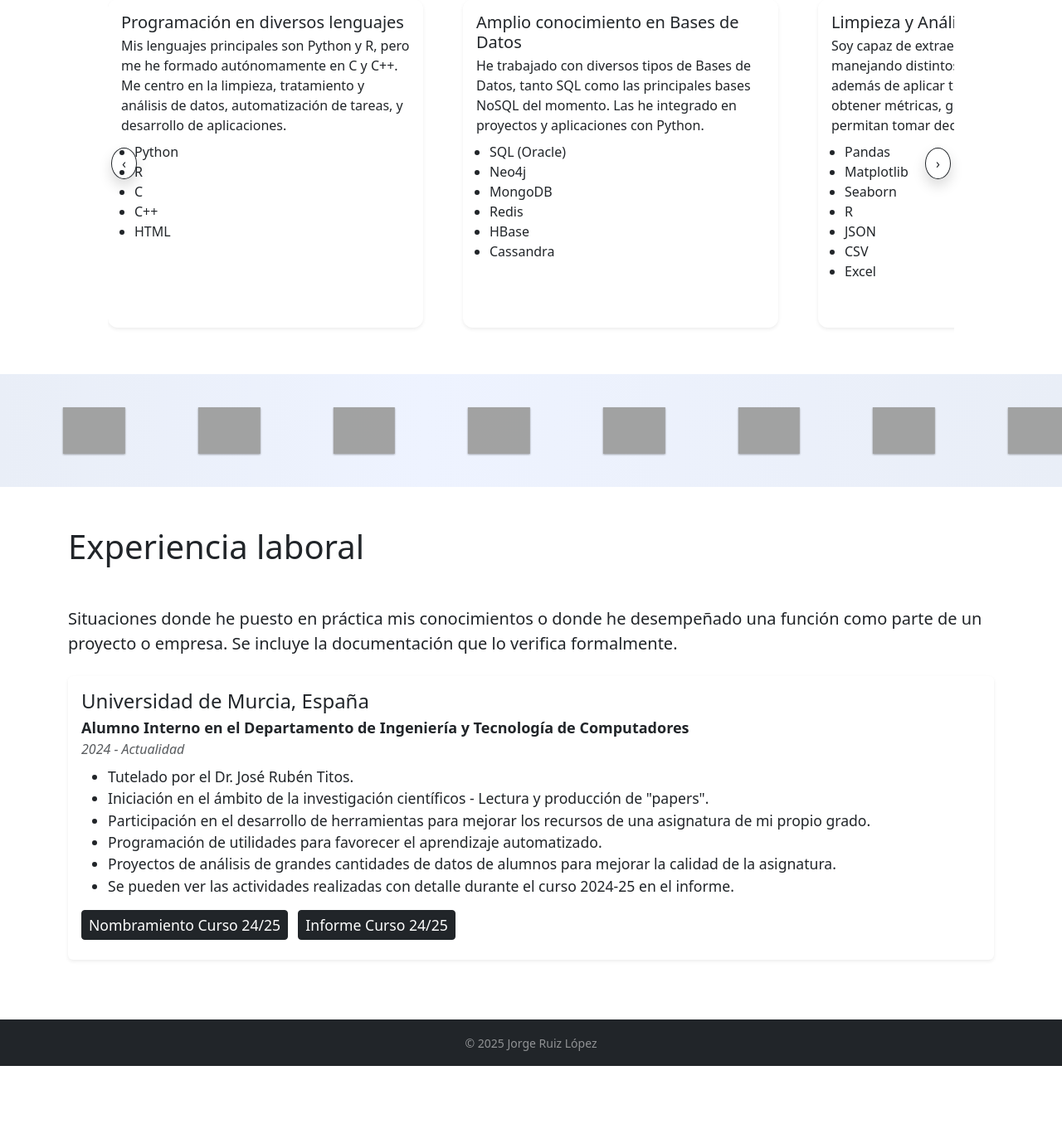
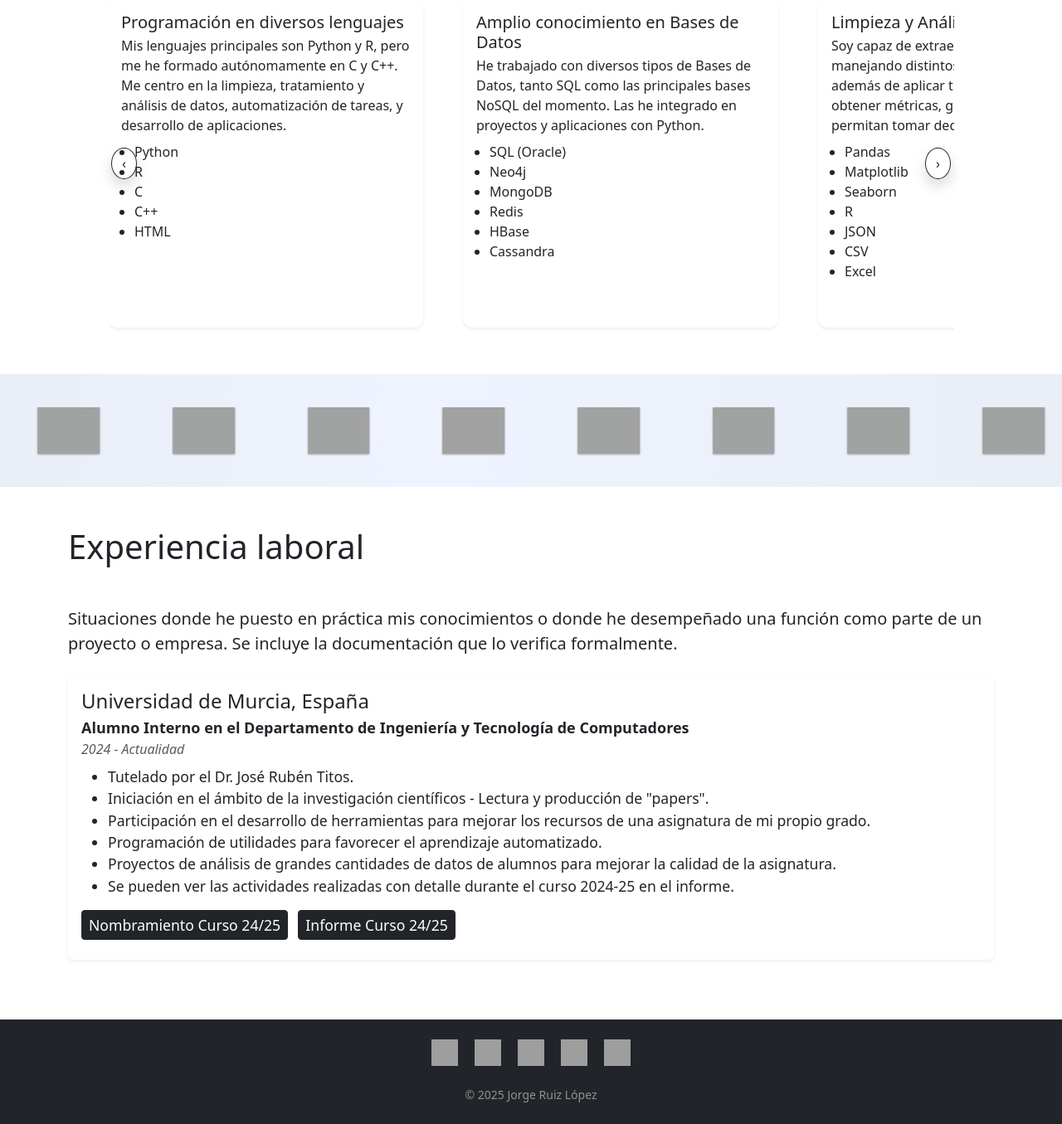
Before and after one commit to jorge-ruizl-um-es/webapp-personal, a Flask app: page /my-cv/jorgeruiz/spanish in a window 1280 px wide. Shown: the part 3194-4549 px from the top of the page at 83% size. Before the commit the page ends 4479 px from the top, so only its background shows below. Run offline with Flask 3, Linux system fonts and the light colour scheme; grey boxes are pictures that could not be loaded.

Commit message:
Adding contact information in footer.

```diff
--- a/app/blueprints/english.py
+++ b/app/blueprints/english.py
@@ -1,9 +1,10 @@
 # Gives a page for my personal profile in English
 
 from flask import Blueprint, render_template
+from app.data import data_eng
 
 english = Blueprint('english', __name__)
 
 @english.route('/my-cv/jorgeruiz/english')
 def main_eng():
-	return render_template('index_eng.html')
+	return render_template('index_eng.html', user_data=data_eng)
--- a/app/data.py
+++ b/app/data.py
@@ -92,11 +92,94 @@ data_esp = {
 		{"title": "MongoDB", "file": "https://cdn.jsdelivr.net/gh/devicons/devicon@latest/icons/mongodb/mongodb-original-wordmark.svg"},
 		{"title": "Redis", "file": "https://cdn.jsdelivr.net/gh/devicons/devicon@latest/icons/redis/redis-original-wordmark.svg"},
 		{"title": "Cassandra", "file": "https://cdn.jsdelivr.net/gh/devicons/devicon@latest/icons/cassandra/cassandra-original-wordmark.svg"},
-		{"title": "Neo4j", "file": "https://cdn.jsdelivr.net/gh/devicons/devicon@latest/icons/neo4j/neo4j-original-wordmark.svg"}
+		{"title": "Neo4j", "file": "https://cdn.jsdelivr.net/gh/devicons/devicon@latest/icons/neo4j/neo4j-original-wordmark.svg"},
+		{"title": "Anaconda", "file": "https://cdn.jsdelivr.net/gh/devicons/devicon@latest/icons/anaconda/anaconda-original-wordmark.svg"},
+		{"title": "Colab", "file": "https://cdn.jsdelivr.net/gh/devicons/devicon@latest/icons/googlecolab/googlecolab-original.svg"}
+	],
+
+	'projects': [
+		{'name': 'Bash Logger y Quiz',
+   		 'date': 'Colaborador; Junio 2025 - En marcha',
+		 'description': 'Próximamente ',
+		 'link': '',
+		 'img': ''},
+
+		 {'name': '',
+   		 'date': '',
+		 'description': '',
+		 'link': '',
+		 'img': ''},
+
+		 {'name': '',
+   		 'date': '',
+		 'description': '',
+		 'link': '',
+		 'img': ''},
+	],
+
+	'contact': [
+		{'name': 'LinkedIn',
+   		 'logo': 'https://cdn.jsdelivr.net/gh/devicons/devicon@latest/icons/linkedin/linkedin-original.svg',
+		 'url': 'https://www.linkedin.com/in/jorge-ruiz-l%C3%B3pez-6a0101321/'},
+		{'name': 'GitHub',
+   		 'logo': 'https://img.icons8.com/?size=100&id=LoL4bFzqmAa0&format=png&color=000000',
+		 'url': 'https://github.com/jorge-ruizl-um-es'},
+		{'name': 'Gmail',
+   		 'logo': 'https://img.icons8.com/?size=100&id=P7UIlhbpWzZm&format=png&color=000000',
+		 'url': 'jorge.rulo2005@gmail.com'},
+		{'name': 'Instagram',
+   		 'logo': 'https://img.icons8.com/?size=100&id=32323&format=png&color=000000',
+		 'url': 'https://www.instagram.com/jorgeruiz_5?igsh=endnY2ZseWk0YmUz'},
+		{'name': 'Telegram',
+   		 'logo': 'https://img.icons8.com/?size=100&id=63306&format=png&color=000000',
+		 'url': 'https://t.me/jorgeruiz_5'}
 	]
 }
 
 # English
 data_eng = {
+	'name': 'Jorge',
+	'surname': 'Ruiz',
+	'surname2': 'López',
+
+	'contact': [
+		{'name': 'LinkedIn',
+   		 'logo': 'https://cdn.jsdelivr.net/gh/devicons/devicon@latest/icons/linkedin/linkedin-original.svg',
+		 'url': 'https://www.linkedin.com/in/jorge-ruiz-l%C3%B3pez-6a0101321/'},
+		{'name': 'GitHub',
+   		 'logo': 'https://img.icons8.com/?size=100&id=LoL4bFzqmAa0&format=png&color=000000',
+		 'url': 'https://github.com/jorge-ruizl-um-es'},
+		{'name': 'Gmail',
+   		 'logo': 'https://img.icons8.com/?size=100&id=P7UIlhbpWzZm&format=png&color=000000',
+		 'url': 'jorge.rulo2005@gmail.com'},
+		{'name': 'Instagram',
+   		 'logo': 'https://img.icons8.com/?size=100&id=32323&format=png&color=000000',
+		 'url': 'https://www.instagram.com/jorgeruiz_5?igsh=endnY2ZseWk0YmUz'},
+		{'name': 'Telegram',
+   		 'logo': 'https://img.icons8.com/?size=100&id=63306&format=png&color=000000',
+		 'url': 'https://t.me/jorgeruiz_5'}
+	],
+
+	'logos': [
+		{"title": "Python", "file": "https://cdn.jsdelivr.net/gh/devicons/devicon@latest/icons/python/python-original-wordmark.svg"},
+		{"title": "R", "file": "https://cdn.jsdelivr.net/gh/devicons/devicon@latest/icons/rstudio/rstudio-original.svg"},
+		{"title": "Oracle", "file": "https://cdn.jsdelivr.net/gh/devicons/devicon@latest/icons/oracle/oracle-original.svg"},
+    	{"title": "Docker", "file": "https://cdn.jsdelivr.net/gh/devicons/devicon@latest/icons/docker/docker-plain-wordmark.svg"},
+		{"title": "NumPy", "file": "https://cdn.jsdelivr.net/gh/devicons/devicon@latest/icons/numpy/numpy-original-wordmark.svg"},
+		{"title": "Matplotlib", "file": "https://cdn.jsdelivr.net/gh/devicons/devicon@latest/icons/matplotlib/matplotlib-plain-wordmark.svg"},
+		{"title": "Keras", "file": "https://cdn.jsdelivr.net/gh/devicons/devicon@latest/icons/keras/keras-original-wordmark.svg"},
+		{"title": "Scikit-learn", "file": "https://cdn.jsdelivr.net/gh/devicons/devicon@latest/icons/scikitlearn/scikitlearn-original.svg"},
+		{"title": "Git", "file": "https://cdn.jsdelivr.net/gh/devicons/devicon@latest/icons/git/git-original-wordmark.svg"},
+		{"title": "GitHub", "file": "https://cdn.jsdelivr.net/gh/devicons/devicon@latest/icons/github/github-original-wordmark.svg"},
+		{"title": "Google Cloud", "file": "https://cdn.jsdelivr.net/gh/devicons/devicon@latest/icons/googlecloud/googlecloud-original-wordmark.svg"},
+		{"title": "Bash", "file": "https://cdn.jsdelivr.net/gh/devicons/devicon@latest/icons/bash/bash-original.svg"},
+		{"title": "Linux", "file": "https://cdn.jsdelivr.net/gh/devicons/devicon@latest/icons/linux/linux-original.svg"},
+		{"title": "MongoDB", "file": "https://cdn.jsdelivr.net/gh/devicons/devicon@latest/icons/mongodb/mongodb-original-wordmark.svg"},
+		{"title": "Redis", "file": "https://cdn.jsdelivr.net/gh/devicons/devicon@latest/icons/redis/redis-original-wordmark.svg"},
+		{"title": "Cassandra", "file": "https://cdn.jsdelivr.net/gh/devicons/devicon@latest/icons/cassandra/cassandra-original-wordmark.svg"},
+		{"title": "Neo4j", "file": "https://cdn.jsdelivr.net/gh/devicons/devicon@latest/icons/neo4j/neo4j-original-wordmark.svg"},
+		{"title": "Anaconda", "file": "https://cdn.jsdelivr.net/gh/devicons/devicon@latest/icons/anaconda/anaconda-original-wordmark.svg"},
+		{"title": "Colab", "file": "https://cdn.jsdelivr.net/gh/devicons/devicon@latest/icons/googlecolab/googlecolab-original.svg"}
+	]
 
 }
--- a/app/templates/main_base_esp.html
+++ b/app/templates/main_base_esp.html
@@ -51,9 +51,47 @@
     	{% block content %}{% endblock %}
   	</main>
 
-	<!-- Footer sobrio -->
-	<footer class="bg-dark text-white-50 py-3 text-center mt-auto">
-		<small>© <span id="year"></span> Jorge Ruiz López</small>
+	<!-- Footer -->
+	<footer class="bg-dark text-white-50 py-4 mt-auto">
+
+		<div class="container text-center">
+
+			<!-- Enlaces de contacto / redes -->
+			<nav aria-label="Redes sociales y contacto">
+				<ul class="list-inline mb-3">
+					{% for c in user_data['contact'] %}
+					{# Normalizamos el href:
+						- Si es email -> mailto:
+						- Si es Telegram sin protocolo -> https://t.me/usuario
+					#}
+					{% set href = c.url %}
+					{% if '@' in c.url and ('mailto:' not in c.url) %}
+						{% set href = 'mailto:' + c.url %}
+					{% endif %}
+					{% if c.name|lower == 'telegram' and not c.url.startswith('http') %}
+						{% set href = 'https://t.me/' + c.url.replace('t.me/', '') %}
+					{% endif %}
+
+					<li class="list-inline-item mx-2">
+						<a href="{{ href }}"
+						{% if 'mailto:' not in href %}target="_blank" rel="noopener noreferrer"{% endif %}
+						class="contact-link d-inline-flex align-items-center gap-2"
+						aria-label="{{ c.name }}">
+						<img src="{{ c.logo }}"
+							alt=""
+							class="contact-icon"
+							width="32" height="32"
+							loading="lazy">
+						<span class="visually-hidden">{{ c.name }}</span>
+						</a>
+					</li>
+					{% endfor %}
+				</ul>
+			</nav>
+
+			<!-- Mi nombre en pequeño + copyright -->
+			<small>© <span id="year"></span> {{user_data['name']}} {{user_data['surname']}} {{user_data['surname2']}}</small>
+		</div>
 	</footer>
 
 	<script>
```
Also changed, not shown: app/templates/main_base_eng.html (+41 -3 lines), app/templates/select_lang.html (+40 -2 lines).
